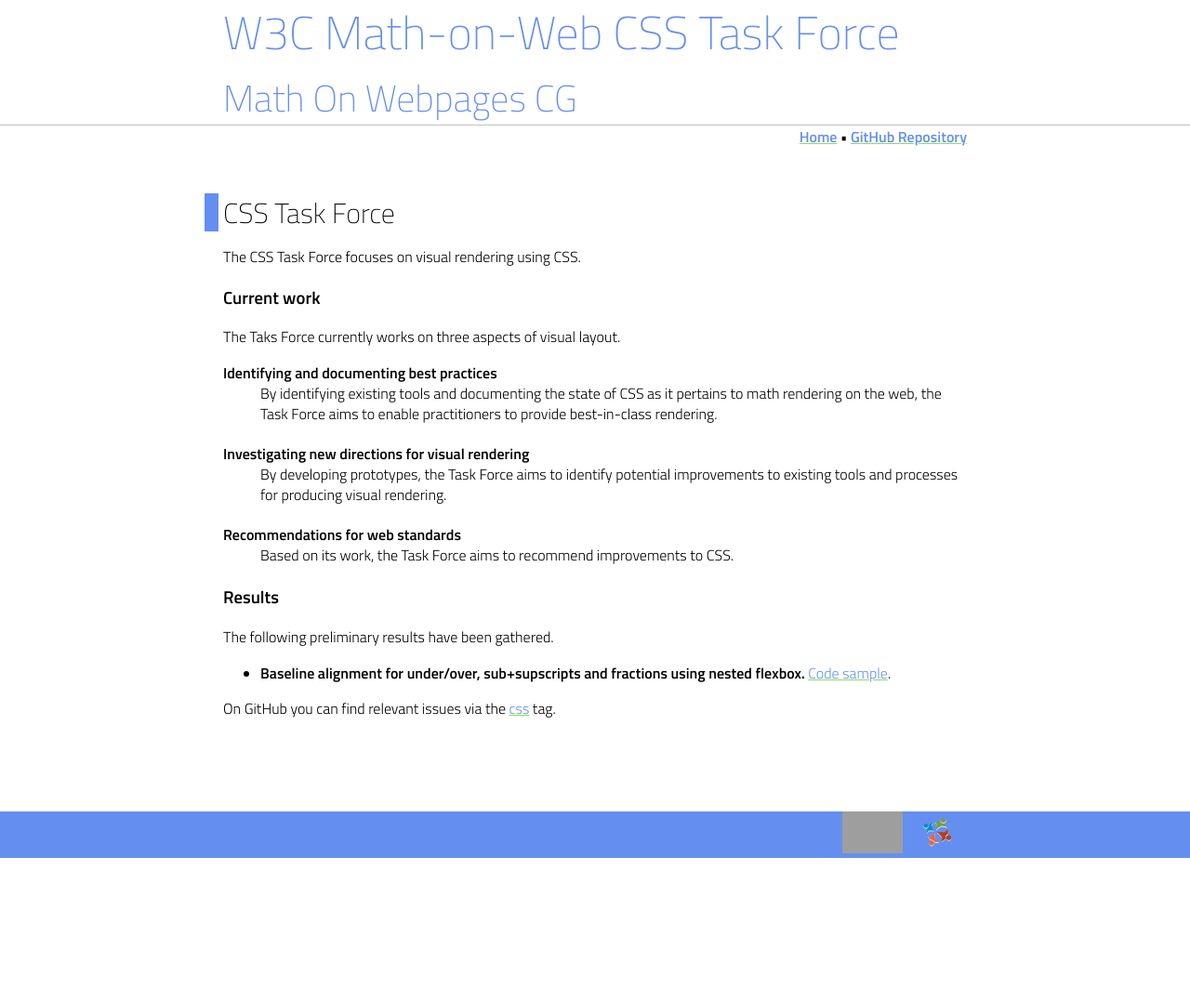
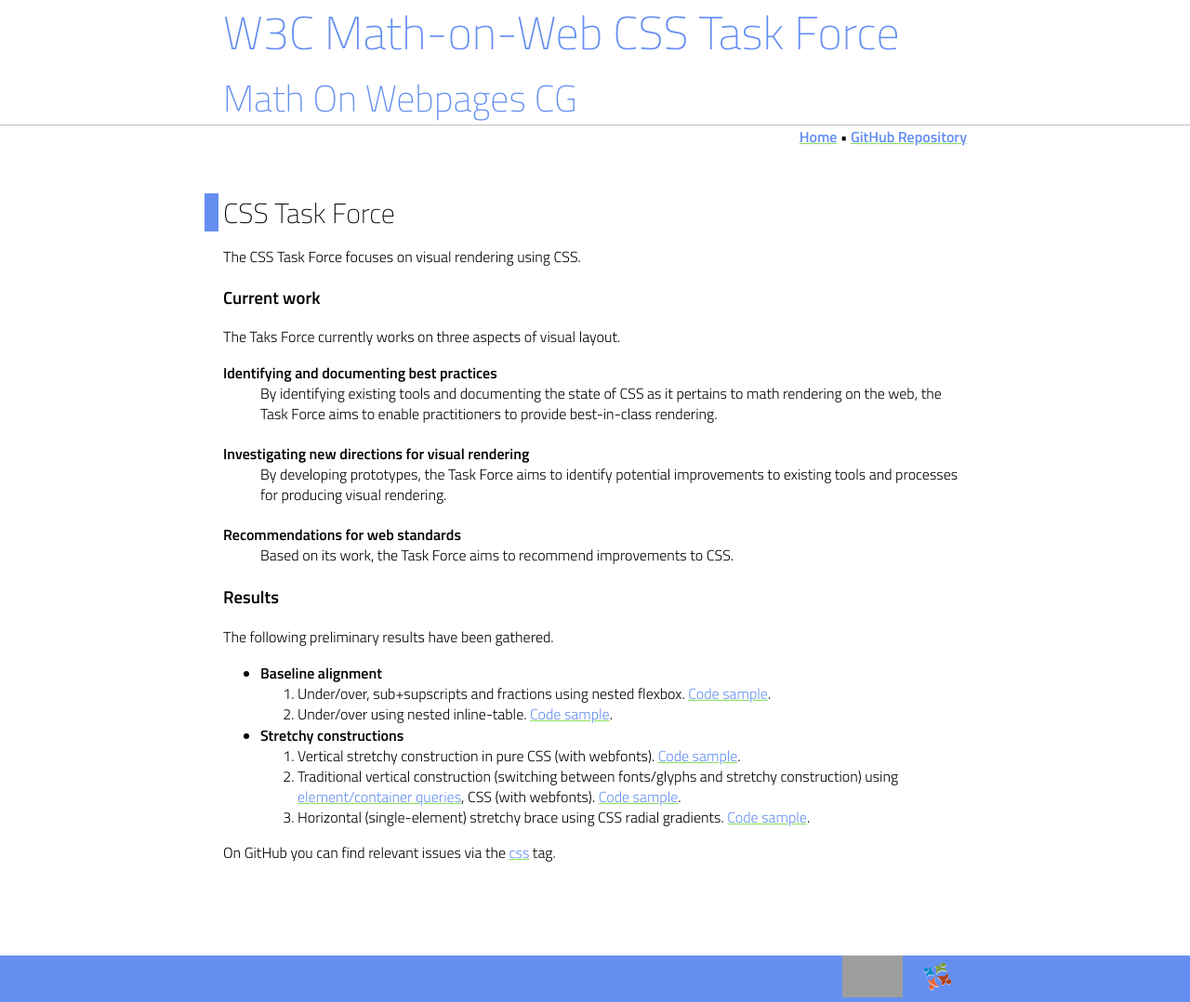
Before and after one commit to w3c/mathonwebpages, a Jekyll site: the page built from taskforce/css/index.html, in a window 1280 px wide. Shown: the whole page at 93% size. Built offline with Jekyll 4.4.1, drawn with Linux system fonts in a browser that asks for light colours; before the commit the page ends 923 px from its top, so only the background shows below that.

Commit message:
[css taskforce] add new examples
* underover example with inline tables, fixes #24
* three stretchy examples, fixes #23

```diff
--- a/taskforce/css/index.html
+++ b/taskforce/css/index.html
@@ -30,7 +30,19 @@
     The following preliminary results have been gathered.
 </p>
 <ul>
-  <li><b>Baseline alignment for under/over, sub+supscripts and fractions using nested flexbox.</b> <a href="https://codepen.io/daniwiris/pen/JOqvpB">Code sample</a>. </li>
+    <li><b>Baseline alignment</b>
+        <ol>
+             <li>Under/over, sub+supscripts and fractions using nested flexbox. <a href="https://codepen.io/daniwiris/pen/JOqvpB">Code sample</a>.
+             <li>Under/over using nested inline-table. <a href="https://codepen.io/pkra/pen/BYwBXB">Code sample</a>. </li>
+        </ol>
+    </li>
+    <li><b>Stretchy constructions</b>
+        <ol>
+             <li>Vertical stretchy construction in pure CSS (with webfonts). <a href="https://codepen.io/pkra/pen/aLjGxZ">Code sample</a>. </li>
+             <li>Traditional vertical construction (switching between fonts/glyphs and stretchy construction) using <a href="https://github.com/WICG/cq-usecases">element/container queries</a>, CSS (with webfonts). <a href="https://codepen.io/pkra/pen/gvvagd">Code sample</a>. </li>
+             <li>Horizontal (single-element) stretchy brace using CSS radial gradients. <a href="https://codepen.io/lrenhrda/pen/hkLIe">Code sample</a>. </li>
+        </ol>
+    </li>
 </ul>
 
 <p>
```
